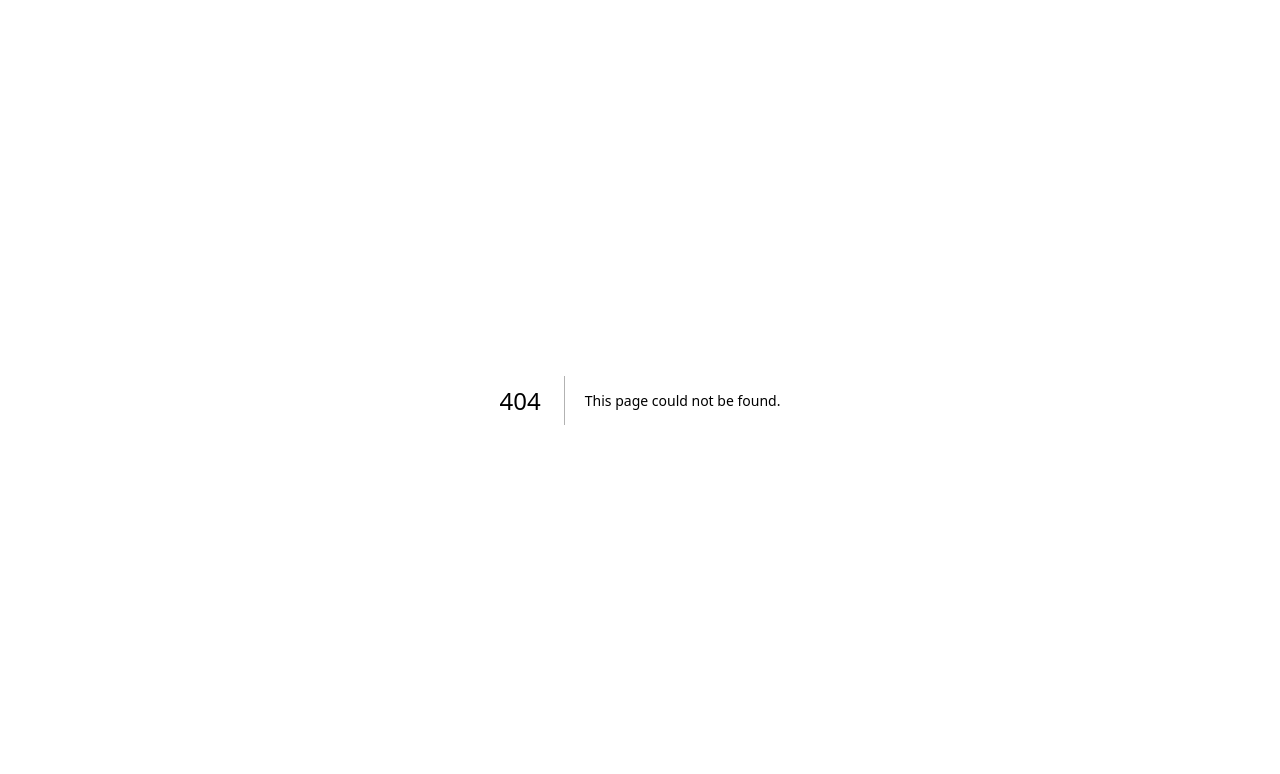
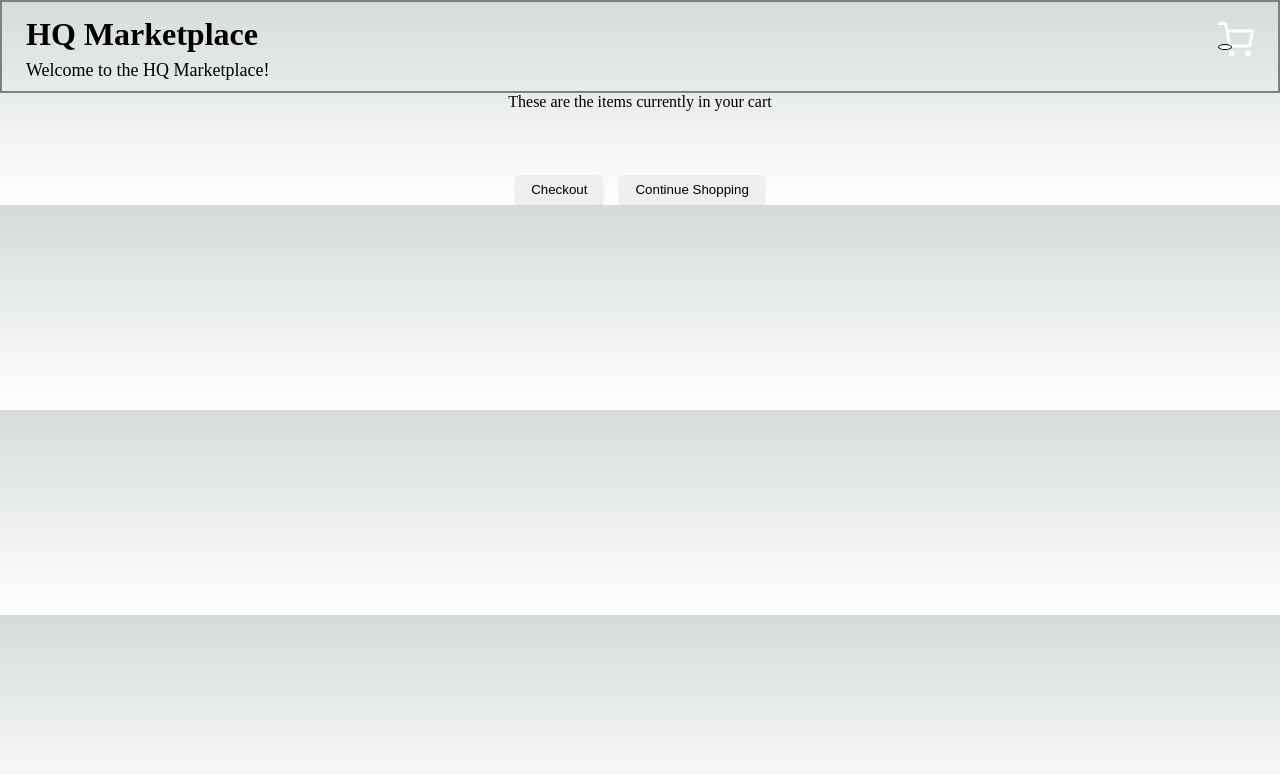
Before and after one commit to aguayov/hq-marketplace-frontend-test, a Next.js app: page /cart in a window 1280 px wide. Before the commit this address had no page. Shown: the top 774 px of the page. Built offline with nearby package versions, Linux system fonts and the light colour scheme.

Commit message:
create card page and create logic

```diff
--- a/src/components/CartPopover/CartPopover.tsx
+++ b/src/components/CartPopover/CartPopover.tsx
@@ -48,6 +48,7 @@ const CartPopover: React.FC<CarPopOverProps> = ({ open }) => {
   useEffect(() => {
     if (state?.cart) {
       setIsOpen(state?.cart?.length > 0);
+      dispatch({ type: 'TRIGGER_POPOVER', payload: state?.cart?.length > 0 });
       timeoutRef.current = setTimeout(closePopover, 5000);
     }
   }, [closePopover, state?.cart]);
@@ -100,8 +101,9 @@ const CartPopover: React.FC<CarPopOverProps> = ({ open }) => {
           justify='space-between'
           margin='initial initial 1em'
         >
-          <p>{`${item.name} x${item.quantity}`}</p>
+          <p className='cart-popover-content'>{`${item.name} x${item.quantity}`}</p>
           <FaTrash
+            className='inverted-icon'
             onClick={() => dispatch({ type: 'REMOVE_ITEM', payload: item.id })}
           />
         </Flex>
--- a/src/components/MarketplaceHeader/MarketplaceHeader.tsx
+++ b/src/components/MarketplaceHeader/MarketplaceHeader.tsx
@@ -47,7 +47,7 @@ const MarketplaceHeader: React.FC = () => {
       <Flex position='relative' margin='0 16px'>
         <Text kind='f1 pointer'>
           <FiShoppingCart
-            className='shopping-cart-icon'
+            className='inverted-icon'
             onClick={handleCartIconClick}
           />
         </Text>
@@ -56,11 +56,11 @@ const MarketplaceHeader: React.FC = () => {
           top='90'
           right='90'
           border='1px solid black'
-          background='black'
+          background='white'
           borderRadius='50%'
           padding='2px 6px'
         >
-          <Text kind='f7' color='white'>
+          <Text kind='f7' color='black'>
             {state?.cart?.reduce(
               (total, product) => total + product.quantity,
               0
--- a/src/components/ProductCard/ProductCard.tsx
+++ b/src/components/ProductCard/ProductCard.tsx
@@ -1,19 +1,20 @@
 // components/Loader.tsx
 import React from 'react';
 import {
-  Product,
+  CartItem,
   useMarketplaceDispatch,
   useMarketplaceState,
 } from 'context/MarketplaceContextProvider';
 import { Button } from 'components';
 import { useRouter } from 'next/router';
+import { FaTrash } from 'react-icons/fa';
 
 interface ProductProps {
-  product: Product;
+  product: CartItem;
 }
 
 const ProductCard: React.FC<ProductProps> = ({ product }) => {
-  const { name, price, vendor_id } = product;
+  const { name, price, vendor_id, quantity, id } = product;
   const router = useRouter();
   const state = useMarketplaceState();
   const dispatch = useMarketplaceDispatch();
@@ -22,9 +23,8 @@ const ProductCard: React.FC<ProductProps> = ({ product }) => {
     return null;
   }
 
-  const handleAddToCart = () => {
-    //to do add product to cart
-    // display popover with cart menu
+  const handleAddToCart = (product: CartItem) => {
+    dispatch({ type: 'SET_CART', payload: product });
     toggleCartPopOver();
   };
 
@@ -33,18 +33,34 @@ const ProductCard: React.FC<ProductProps> = ({ product }) => {
   };
 
   const handleBuyNow = () => {
-    //to do add product to cart logic
+    !quantity && dispatch({ type: 'SET_CART', payload: product });
     router.push('/checkout');
   };
+
+  const shouldShowItem = !quantity;
 
   return (
     <div className='product-card'>
       <div className='product-details'>
         <h3 className='product-name'>{name}</h3>
         <p className='product-price'>${price}</p>
+        {quantity && <p className='product-quantity'>quantity: {quantity}</p>}
         <p className='product-vendor'>Vendor: {vendor_id}</p>
-        <Button onClick={handleBuyNow}>Buy Now</Button>
-        <Button onClick={handleAddToCart}>Add to Cart</Button>
+        {shouldShowItem && <Button onClick={handleBuyNow}>Buy Now</Button>}
+        {shouldShowItem && (
+          <Button
+            onClick={() => {
+              handleAddToCart(product);
+            }}
+          >
+            Add to Cart
+          </Button>
+        )}
+        {!shouldShowItem && (
+          <FaTrash
+            onClick={() => dispatch({ type: 'REMOVE_ITEM', payload: id })}
+          />
+        )}
       </div>
     </div>
   );
--- a/src/context/MarketplaceContextProvider.tsx
+++ b/src/context/MarketplaceContextProvider.tsx
@@ -1,4 +1,16 @@
 import React, { createContext, useContext, useReducer } from 'react';
+
+export type FormData = {
+  customer_name: string;
+  customer_email: string;
+  customer_phone: string;
+  delivery_address_line1: string;
+  delivery_address_line2: string;
+  delivery_address_city: string;
+  delivery_address_state: string;
+  delivery_address_country: string;
+  delivery_address_zipcode: string;
+};
 
 interface MarketplaceContextProviderProps {
   children: React.ReactNode;
@@ -9,10 +21,11 @@ export interface Product {
   name: string;
   price: number;
   vendor_id: number;
+  location: number;
 }
 
 export interface CartItem extends Product {
-  quantity: number;
+  quantity?: number;
 }
 
 export interface MarketplaceState {
@@ -62,7 +75,7 @@ const reducer = (state: MarketplaceState, action: Action): MarketplaceState => {
       if (existingCartItem) {
         newCart = state?.cart?.map((item) =>
           item.id === action.payload.id
-            ? { ...item, quantity: item.quantity + 1 }
+            ? { ...item, quantity: item.quantity! + 1 }
             : item
         );
       } else {
--- /dev/null
+++ b/src/pages/cart.tsx
@@ -0,0 +1,56 @@
+import React, { useEffect, useState, useCallback } from 'react';
+import { ProductCard, Flex } from 'components';
+import { Product } from 'context/MarketplaceContextProvider';
+import dynamic from 'next/dynamic';
+import { useRouter } from 'next/router';
+import {
+  useMarketplaceState,
+  useMarketplaceDispatch,
+} from 'context/MarketplaceContextProvider';
+import { Button } from 'components';
+
+const MarketplaceHeader = dynamic(
+  () => import('components/MarketplaceHeader'),
+  { ssr: false }
+);
+
+const Home: React.FC = () => {
+  const router = useRouter();
+  const state = useMarketplaceState();
+
+  const handleContinueShopping = () => {
+    router.push('/');
+  };
+  /*
+  const toggleCartPopOver = () => {
+    dispatch({ type: 'TRIGGER_POPOVER', payload: true });
+  };
+
+  const handleBuyNow = () => {
+    !quantity && dispatch({ type: 'SET_CART', payload: product });
+    router.push('/checkout');
+  }; */
+
+  const handleCheckout = () => {
+    router.push('/checkout');
+  };
+
+  // ============================== RENDER ===============================
+  return (
+    <Flex column>
+      <MarketplaceHeader />
+      <p>These are the items currently in your cart</p>
+      <Flex gap='16px' margin='32px 16px 0'>
+        {state?.cart?.map((product) => (
+          <ProductCard key={product.id} product={product} />
+        ))}
+      </Flex>
+      <Flex gap='16px' margin='32px 16px 0'>
+        <Button onClick={handleCheckout}>Checkout</Button>
+        <Button onClick={handleContinueShopping}>Continue Shopping</Button>
+      </Flex>
+    </Flex>
+  );
+};
+
+export default Home;
--- a/src/styles/globals.css
+++ b/src/styles/globals.css
@@ -107,6 +107,10 @@ a {
 }
 
 
-.shopping-cart-icon{
+.inverted-icon{
   filter: invert(1);
 }
+
+.cart-popover-content{
+  color: #000000
+}
```
Also changed, not shown: src/components/CheckoutForm/CheckoutForm.tsx (+40 -51 lines), src/pages/checkout.tsx (+41 -32 lines).
